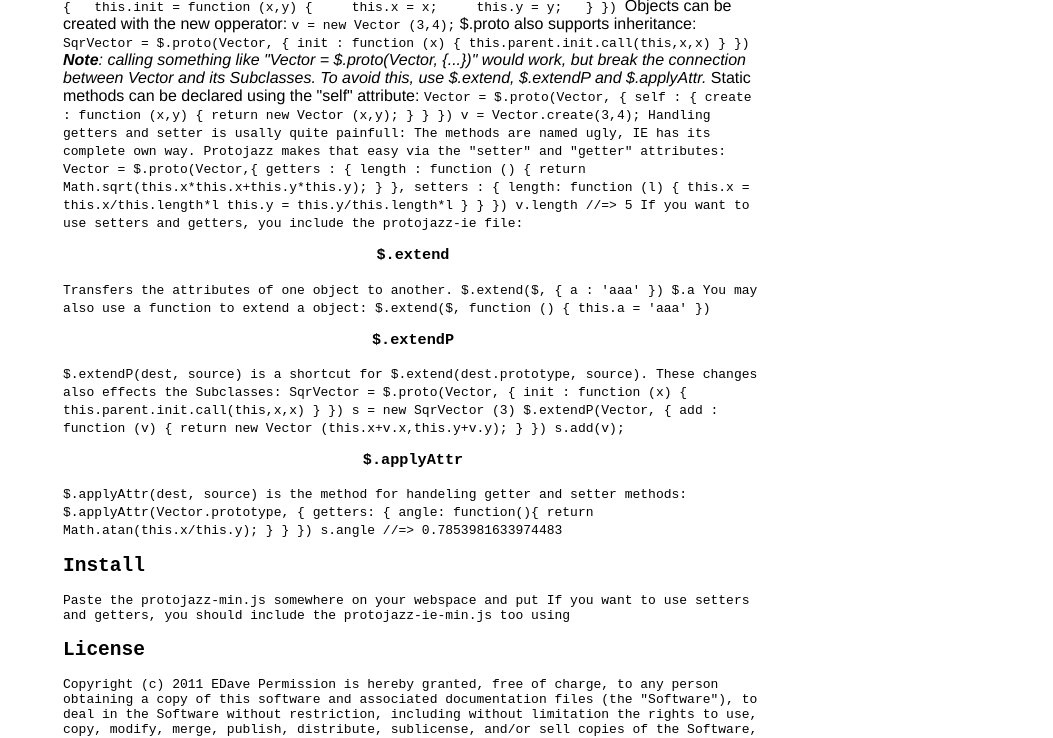
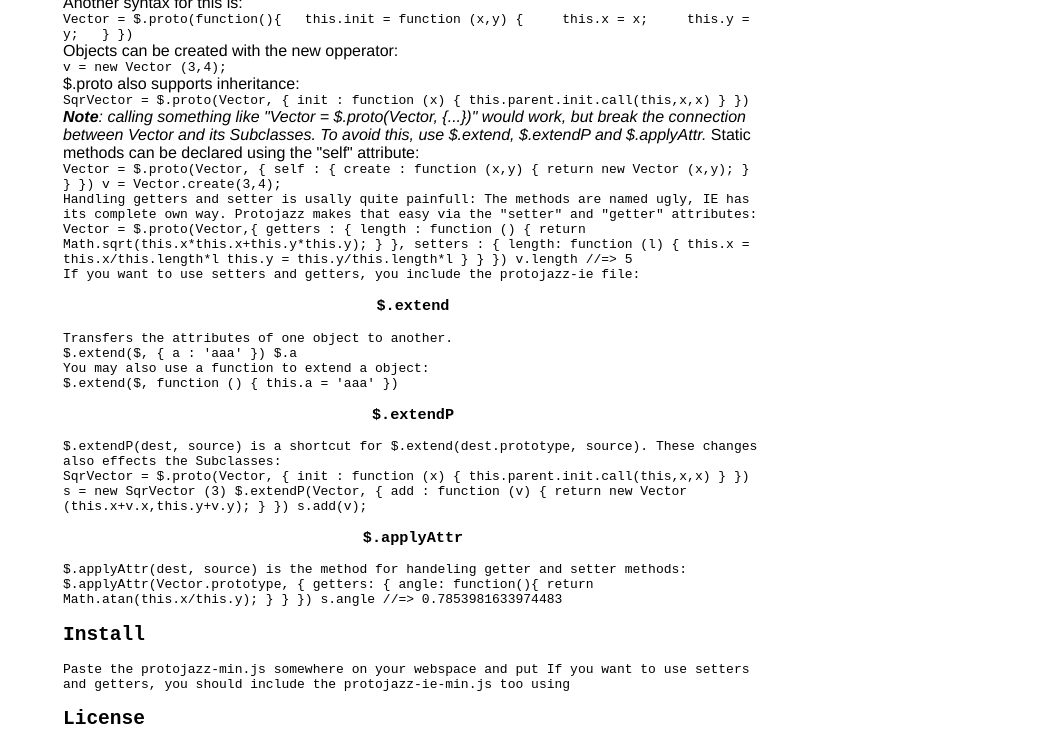
Before and after one commit to edave64/protojazz, a plain HTML site: page index.html in a window 1280 px wide. Shown: the part 331-1069 px from the top of the page, without its empty margins (227-1280 px from the left). Drawn offline with Linux system fonts and the light colour scheme; a script that the page names is missing.

Commit message:
Edited index.html via GitHub

```diff
--- a/index.html
+++ b/index.html
@@ -27,6 +27,7 @@
     pre { background: #000; color: #fff; padding: 15px;}
     hr { border: 0; width: 80%; border-bottom: 1px solid #aaa}
     .footer { text-align:center; padding-top:30px; font-style: italic; }
+    code { display : block }
   </style>
 </head>
 
```
